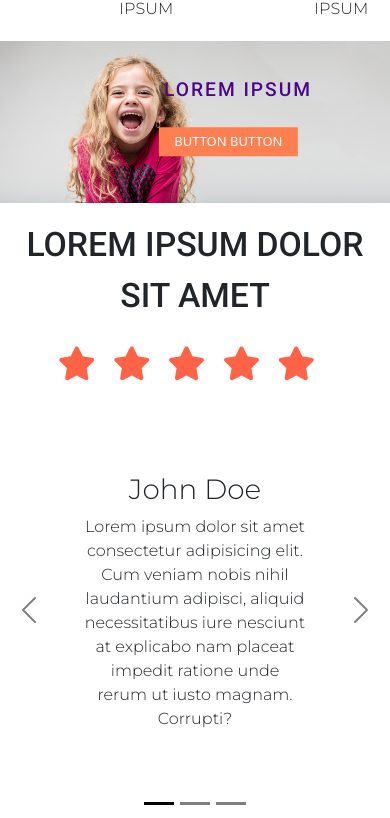
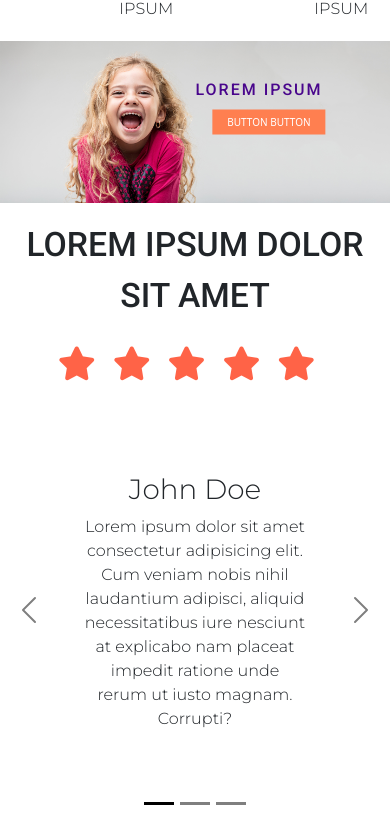
Before and after one commit to adaruiz93/front-end-dev-test, a plain HTML site: page index.html in a window 390 px wide. Shown: the part 2739-3557 px from the top of the page. Drawn offline with nearby package versions, Linux system fonts and the light colour scheme.

Commit message:
fixed responsiveness for banner img 2

```diff
--- a/styles.css
+++ b/styles.css
@@ -358,16 +358,16 @@ img {
   background-color: coral;
   position: absolute;
   top: 50%;
-  right: 10%;
+  right: 20%;
   font-size:medium;
   transform: translate(-50%, -50%);
 }
 
 .ban2-title {
   position: absolute;
-  top: 20%;
-  right: 5%;
-  text-align: right;
+  top: 40%;
+  right: 10%;
+  display: inline-block;
   transform: translate(-50%, -50%);
   color:rgb(73, 6, 140);
   font-family: 'Roboto', sans-serif;
@@ -375,23 +375,22 @@ img {
   font-size: 5vh;
 }
 
+/* responsiveness for banner img 2 */
 @media (max-width: 950px) {
   .ban2-title {
   position: absolute;
   top: 30%;
   right: 1%;
   text-align: right;
-  font-size: 120%;
+  font-size: 100%;
 
   }
   .ban2-btn {
-  position: absolute;
-  top: 50%;
-  right: 1%;
-  font-size:small;
-  margin: 5%;
-  max-width: 100%;
-  transform: translate(-50%, -50%);
+    position: absolute;
+    top: 50%;
+    right: 2%;
+    display: inline-block;
+    font-size:x-small;
   }
 }
 
```
